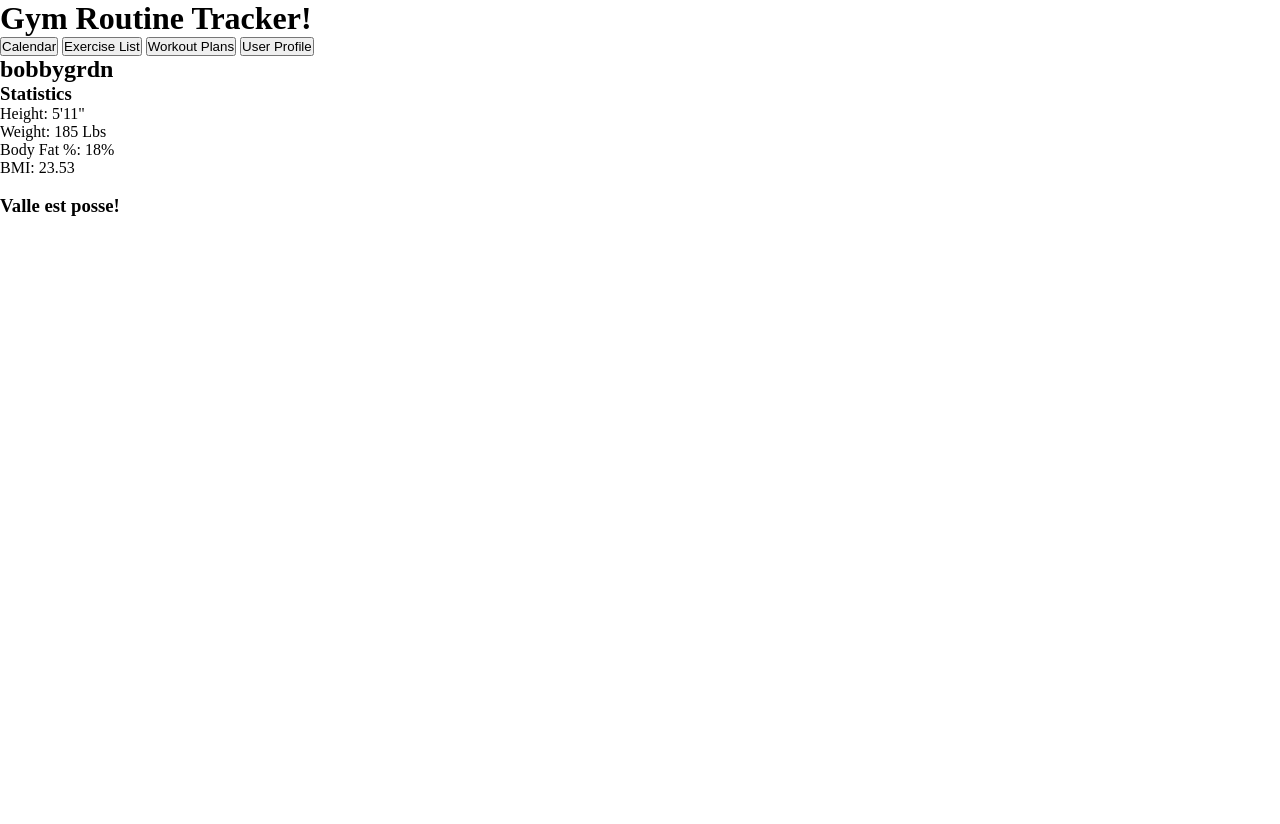
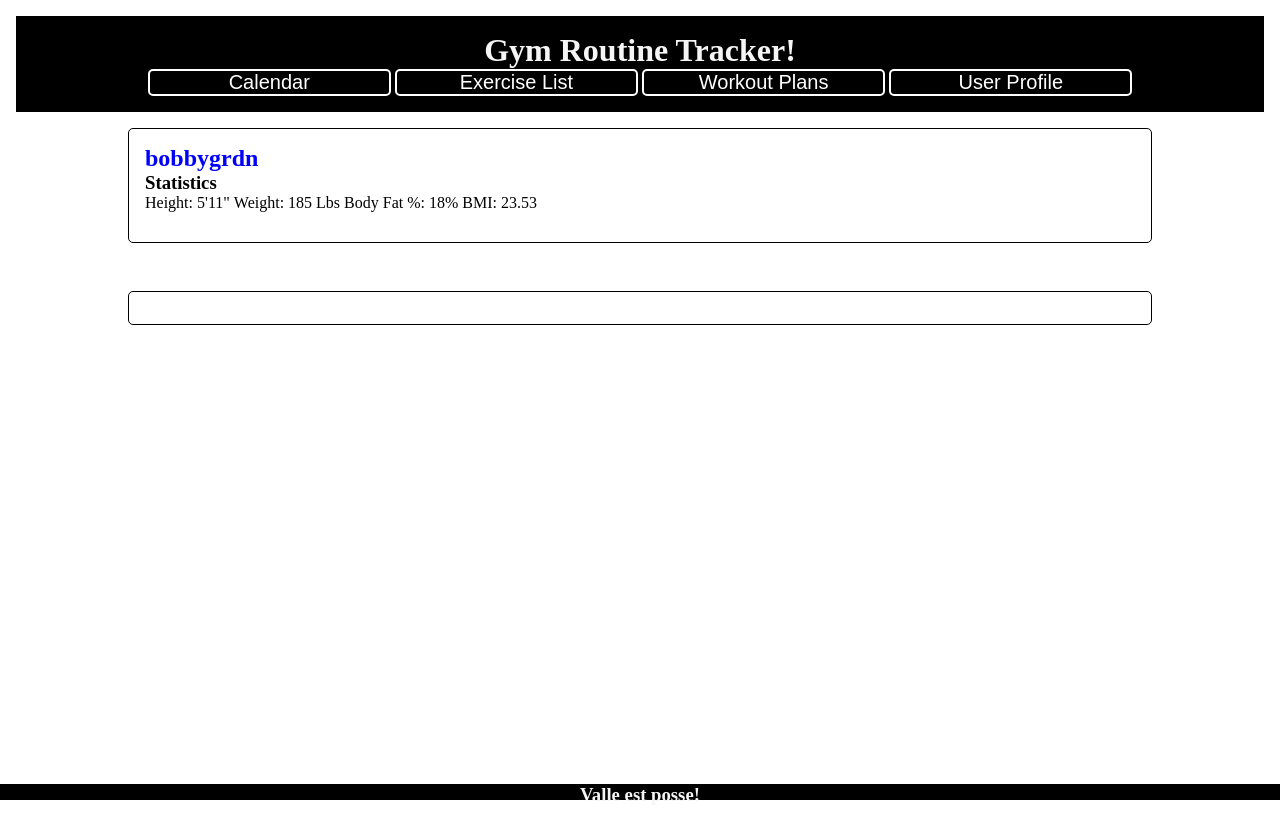
Before and after one commit to bobbygrdn/mvp_project, a website: page public/index.html in a window 1280 px wide. Before the commit the page ends 800 px from the top, so only its background shows below. Drawn offline with Linux system fonts and the light colour scheme.

Commit message:
Mocked up initial CSS for webpage

```diff
--- a/public/style.css
+++ b/public/style.css
@@ -3,3 +3,68 @@
     padding: 0;
     box-sizing: border-box;
 }
+
+.header {
+    text-align: center;
+    padding: 1em;
+    margin: 1em;
+    width: auto;
+    background-color: black;
+    color: whitesmoke;
+}
+
+.button {
+    color: white;
+    width: 20%;
+    height: 10%;
+    background: none;
+    border: 2px solid white;
+    cursor: pointer;
+    border-radius: 5px;
+    font-size: 20px;
+    transition: all 0.5s ease;
+}
+
+.button:hover {
+    color:black;
+    background: white;
+}
+
+.user {
+    margin: auto;
+    width: 80%;
+    border: 1px solid black;
+    padding: 1em;
+    border-radius: 5px;
+}
+
+h2 {
+    color: blue;
+}
+
+.height,
+.weight,
+.bodyfat,
+.bmi {
+    display: inline-flex;
+    height: 2em;
+}
+
+.currentplan {
+    margin: 3em auto;
+    align-self: center;
+    width: 80%;
+    border: 1px solid black;
+    padding: 1em;
+    border-radius: 5px;
+}
+
+.footer {
+    position:absolute;
+    bottom:0;
+    width:100%;
+    height: 1em;
+    background:black;
+    text-align: center;
+    color:whitesmoke
+}
```
